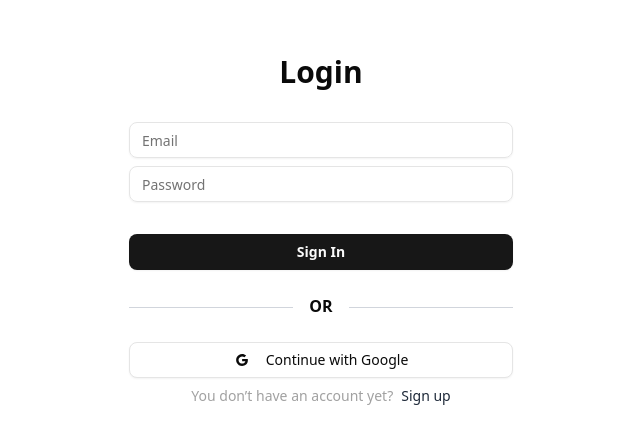
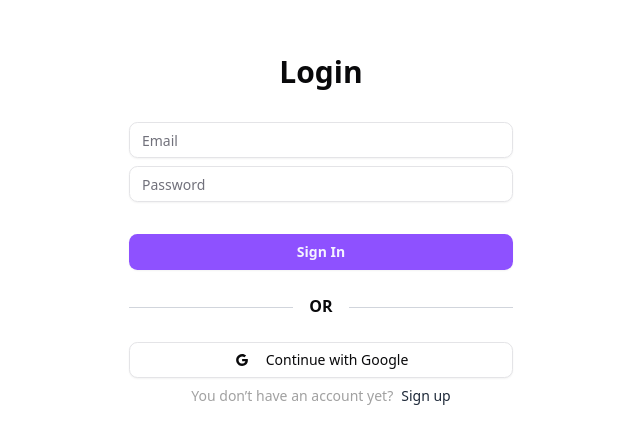
Before and after one commit to Mohammad-Gharbi/Intellicore, a Next.js app: page /login in a window 1280 px wide. Shown: the part 170-614 px from the top of the page, without its empty margins (319-959 px from the left). Built offline with nearby package versions, Linux system fonts and the light colour scheme.

Commit message:
feat: accent colors

```diff
--- a/app/globals.css
+++ b/app/globals.css
@@ -43,77 +43,77 @@
 }
 
 :root {
-  --radius: 0.625rem;
+  --radius: 0.65rem;
   --background: oklch(1 0 0);
-  --foreground: oklch(0.145 0 0);
+  --foreground: oklch(0.141 0.005 285.823);
   --card: oklch(1 0 0);
-  --card-foreground: oklch(0.145 0 0);
+  --card-foreground: oklch(0.141 0.005 285.823);
   --popover: oklch(1 0 0);
-  --popover-foreground: oklch(0.145 0 0);
-  --primary: oklch(0.205 0 0);
-  --primary-foreground: oklch(0.985 0 0);
-  --secondary: oklch(0.97 0 0);
-  --secondary-foreground: oklch(0.205 0 0);
-  --muted: oklch(0.97 0 0);
-  --muted-foreground: oklch(0.556 0 0);
-  --accent: oklch(0.97 0 0);
-  --accent-foreground: oklch(0.205 0 0);
+  --popover-foreground: oklch(0.141 0.005 285.823);
+  --primary: oklch(0.606 0.25 292.717);
+  --primary-foreground: oklch(0.969 0.016 293.756);
+  --secondary: oklch(0.967 0.001 286.375);
+  --secondary-foreground: oklch(0.21 0.006 285.885);
+  --muted: oklch(0.967 0.001 286.375);
+  --muted-foreground: oklch(0.552 0.016 285.938);
+  --accent: oklch(0.967 0.001 286.375);
+  --accent-foreground: oklch(0.21 0.006 285.885);
   --destructive: oklch(0.577 0.245 27.325);
-  --border: oklch(0.922 0 0);
-  --input: oklch(0.922 0 0);
-  --ring: oklch(0.708 0 0);
+  --border: oklch(0.92 0.004 286.32);
+  --input: oklch(0.92 0.004 286.32);
+  --ring: oklch(0.606 0.25 292.717);
   --chart-1: oklch(0.646 0.222 41.116);
   --chart-2: oklch(0.6 0.118 184.704);
   --chart-3: oklch(0.398 0.07 227.392);
   --chart-4: oklch(0.828 0.189 84.429);
   --chart-5: oklch(0.769 0.188 70.08);
   --sidebar: oklch(0.985 0 0);
-  --sidebar-foreground: oklch(0.145 0 0);
-  --sidebar-primary: oklch(0.205 0 0);
-  --sidebar-primary-foreground: oklch(0.985 0 0);
-  --sidebar-accent: oklch(0.97 0 0);
-  --sidebar-accent-foreground: oklch(0.205 0 0);
-  --sidebar-border: oklch(0.922 0 0);
-  --sidebar-ring: oklch(0.708 0 0);
+  --sidebar-foreground: oklch(0.141 0.005 285.823);
+  --sidebar-primary: oklch(0.606 0.25 292.717);
+  --sidebar-primary-foreground: oklch(0.969 0.016 293.756);
+  --sidebar-accent: oklch(0.967 0.001 286.375);
+  --sidebar-accent-foreground: oklch(0.21 0.006 285.885);
+  --sidebar-border: oklch(0.92 0.004 286.32);
+  --sidebar-ring: oklch(0.606 0.25 292.717);
 }
 
 .dark {
-  --background: oklch(0.145 0 0);
+  --background: oklch(0.141 0.005 285.823);
   --foreground: oklch(0.985 0 0);
-  --card: oklch(0.205 0 0);
+  --card: oklch(0.21 0.006 285.885);
   --card-foreground: oklch(0.985 0 0);
-  --popover: oklch(0.205 0 0);
+  --popover: oklch(0.21 0.006 285.885);
   --popover-foreground: oklch(0.985 0 0);
-  --primary: oklch(0.922 0 0);
-  --primary-foreground: oklch(0.205 0 0);
-  --secondary: oklch(0.269 0 0);
+  --primary: oklch(0.541 0.281 293.009);
+  --primary-foreground: oklch(0.969 0.016 293.756);
+  --secondary: oklch(0.274 0.006 286.033);
   --secondary-foreground: oklch(0.985 0 0);
-  --muted: oklch(0.269 0 0);
-  --muted-foreground: oklch(0.708 0 0);
-  --accent: oklch(0.269 0 0);
+  --muted: oklch(0.274 0.006 286.033);
+  --muted-foreground: oklch(0.705 0.015 286.067);
+  --accent: oklch(0.274 0.006 286.033);
   --accent-foreground: oklch(0.985 0 0);
   --destructive: oklch(0.704 0.191 22.216);
   --border: oklch(1 0 0 / 10%);
   --input: oklch(1 0 0 / 15%);
-  --ring: oklch(0.556 0 0);
+  --ring: oklch(0.541 0.281 293.009);
   --chart-1: oklch(0.488 0.243 264.376);
   --chart-2: oklch(0.696 0.17 162.48);
   --chart-3: oklch(0.769 0.188 70.08);
   --chart-4: oklch(0.627 0.265 303.9);
   --chart-5: oklch(0.645 0.246 16.439);
-  --sidebar: oklch(0.205 0 0);
+  --sidebar: oklch(0.21 0.006 285.885);
   --sidebar-foreground: oklch(0.985 0 0);
-  --sidebar-primary: oklch(0.488 0.243 264.376);
-  --sidebar-primary-foreground: oklch(0.985 0 0);
-  --sidebar-accent: oklch(0.269 0 0);
+  --sidebar-primary: oklch(0.541 0.281 293.009);
+  --sidebar-primary-foreground: oklch(0.969 0.016 293.756);
+  --sidebar-accent: oklch(0.274 0.006 286.033);
   --sidebar-accent-foreground: oklch(0.985 0 0);
   --sidebar-border: oklch(1 0 0 / 10%);
-  --sidebar-ring: oklch(0.556 0 0);
+  --sidebar-ring: oklch(0.541 0.281 293.009);
 }
 
 @layer base {
   * {
-    @apply border-border outline-ring/50;
+    @apply border-border outline-ring/20;
   }
   body {
     @apply bg-background text-foreground;
--- a/components/PostCard.tsx
+++ b/components/PostCard.tsx
@@ -4,7 +4,7 @@ import { Post } from "@/types/post"
 
 export function PostCard({ post }: { post: Post }) {
   return (
-    <Card>
+    <Card className="hover:shadow-md hover:bg-muted transition-colors cursor-pointer">
       <Link href={`/dashboard/posts/${post.id}`}>
         <CardHeader>
           <CardTitle className="text-lg">{post.title}</CardTitle>
```
